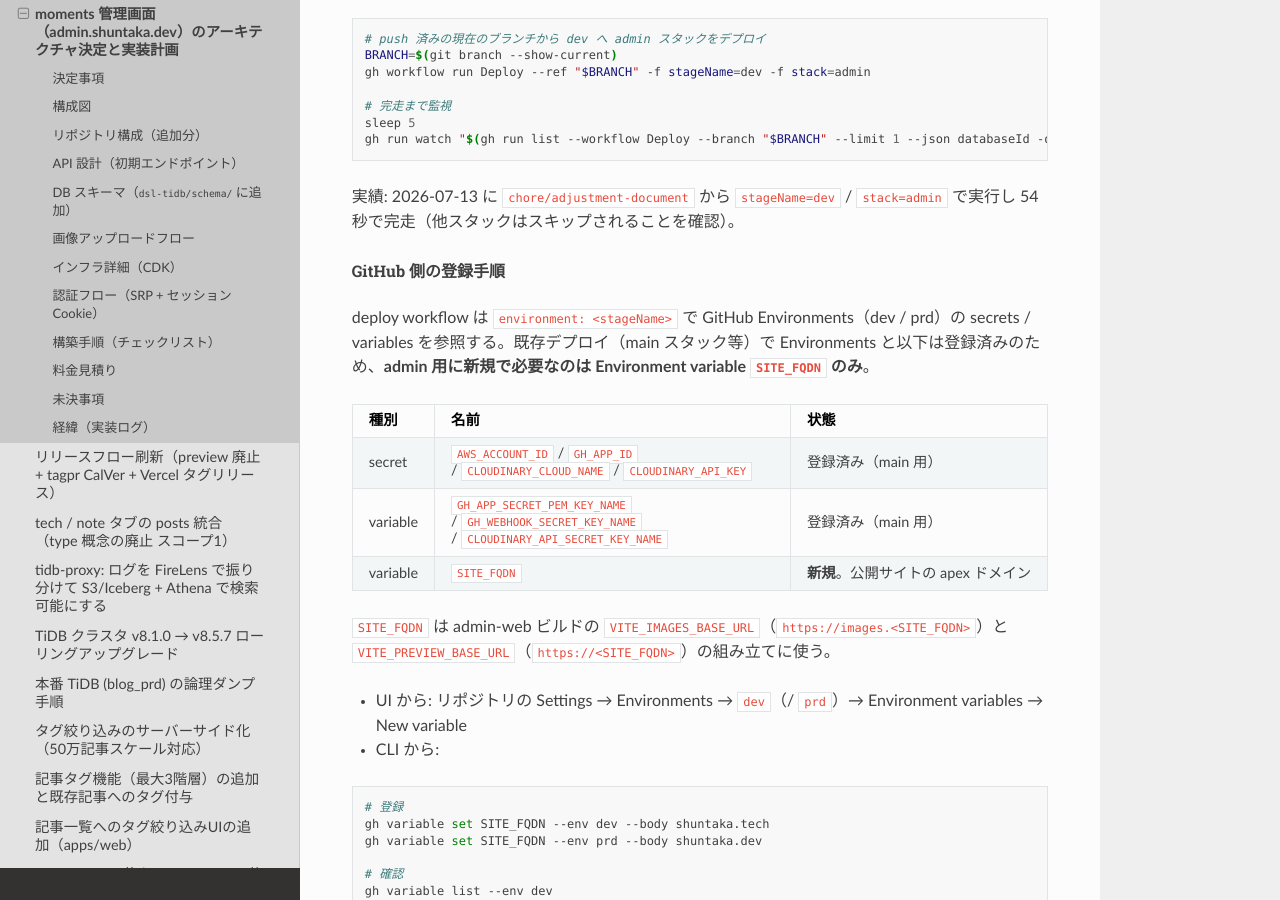
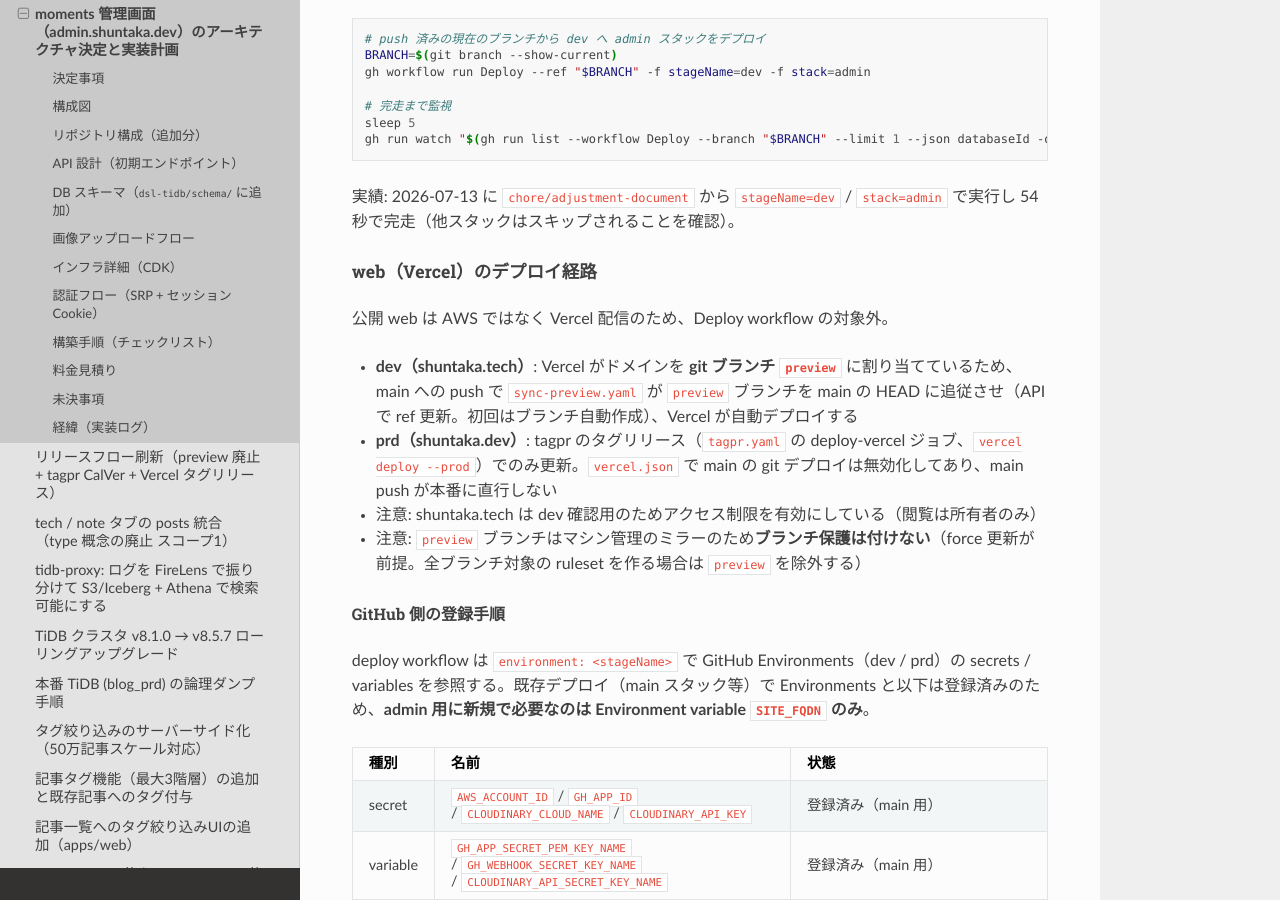
Before and after one commit to shuntaka9576/shuntaka-dev, a Sphinx documentation site: the page built from docs/source/98_tasks/2026-07-12-logs-admin-architecture/index.md, in a window 1280 px wide and 900 px high, scrolled down 13976 px. Built offline with Sphinx 7.4.7 and the Read the Docs theme 3.1.0, drawn with Linux system fonts in a browser that asks for light colours; some of the changed text lies outside the part shown.

Commit message:
feat: main push で preview ブランチを自動同期する workflow を追加

```diff
--- a/docs/source/98_tasks/2026-07-12-logs-admin-architecture/index.md
+++ b/docs/source/98_tasks/2026-07-12-logs-admin-architecture/index.md
@@ -476,6 +476,15 @@
 
 実績: 2026-07-13 に `chore/adjustment-document` から `stageName=dev` / `stack=admin` で実行し 54 秒で完走（他スタックはスキップされることを確認）。
 
+##### web（Vercel）のデプロイ経路
+
+公開 web は AWS ではなく Vercel 配信のため、Deploy workflow の対象外。
+
+- **dev（shuntaka.tech）**: Vercel がドメインを **git ブランチ `preview`** に割り当てているため、main への push で `sync-preview.yaml` が `preview` ブランチを main の HEAD に追従させ（API で ref 更新。初回はブランチ自動作成）、Vercel が自動デプロイする
+- **prd（shuntaka.dev）**: tagpr のタグリリース（`tagpr.yaml` の deploy-vercel ジョブ、`vercel deploy --prod`）でのみ更新。`vercel.json` で main の git デプロイは無効化してあり、main push が本番に直行しない
+- 注意: shuntaka.tech は dev 確認用のためアクセス制限を有効にしている（閲覧は所有者のみ）
+- 注意: `preview` ブランチはマシン管理のミラーのため**ブランチ保護は付けない**（force 更新が前提。全ブランチ対象の ruleset を作る場合は `preview` を除外する）
+
 ###### GitHub 側の登録手順
 
 deploy workflow は `environment: <stageName>` で GitHub Environments（dev / prd）の secrets / variables を参照する。既存デプロイ（main スタック等）で Environments と以下は登録済みのため、**admin 用に新規で必要なのは Environment variable `SITE_FQDN` のみ**。
@@ -601,6 +610,7 @@
 ### ローカル開発のハマりどころ（既知）
 
 - `turbo dev` は起動時のパッケージグラフで固定されるため、ワークスペース追加後は dev セッションの再起動が必要
+- ワークスペース構成が異なるブランチ間（例: ディレクトリ改名の前後）を行き来したら `bun install` で node_modules のリンクを張り直す。張り直さないと lint / type-check が依存を解決できず error 型扱いのエラーが大量に出る
 - root `.env.local` は Vercel CLI に上書きされ wt.toml のポート定義が消えることがある（TODO 管理中の未解決課題）
 - amazon-cognito-identity-js は `global` 参照するため index.html に `window.global = window` のシムを入れてある
 - 画像アップロードの S3 PUT は presign URL 発行までは確認済み。dev スタック適用でバケットは作成済みのため、残る検証は通し確認（次のアクション 5.）で行う
```
Also changed, not shown: 1 other file.
